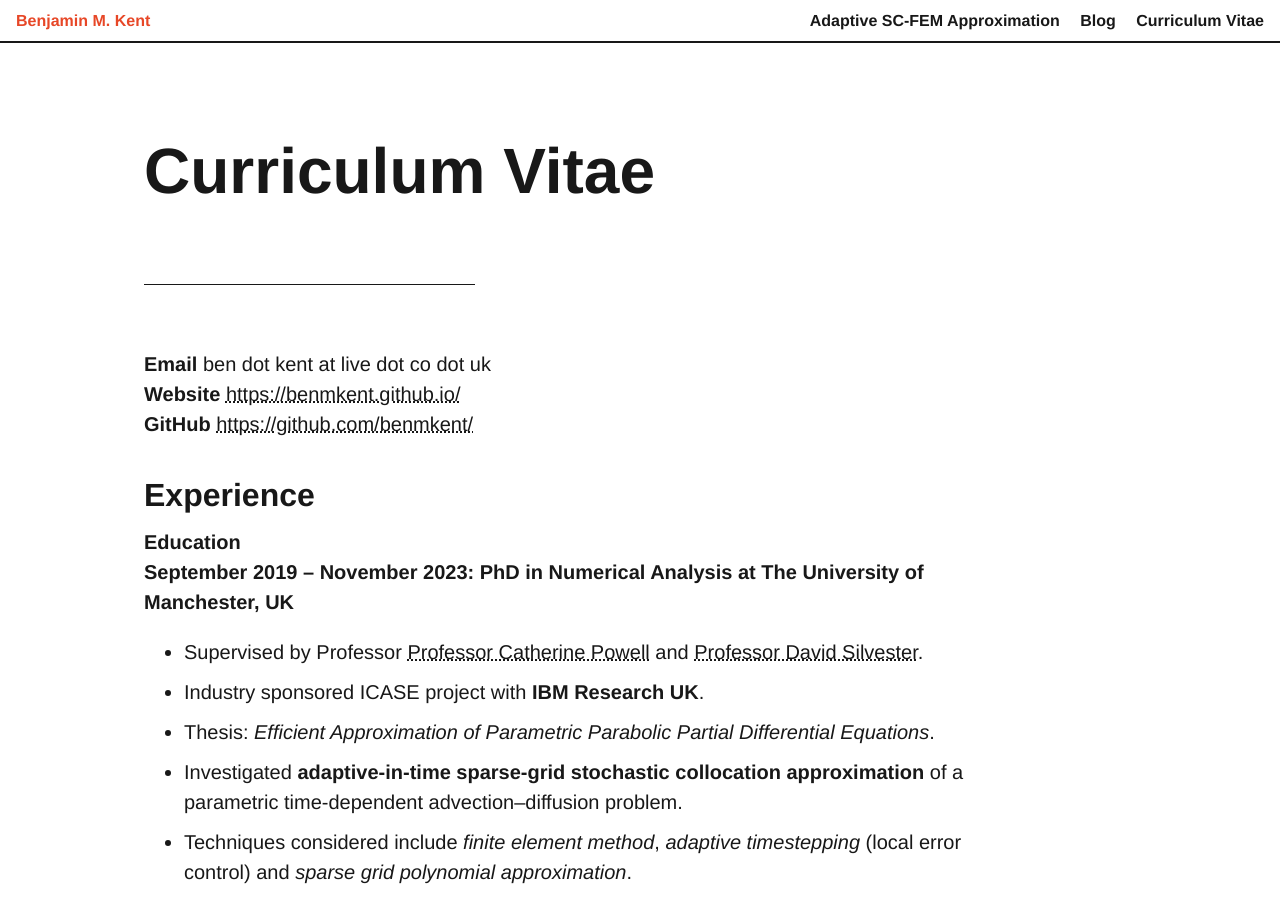
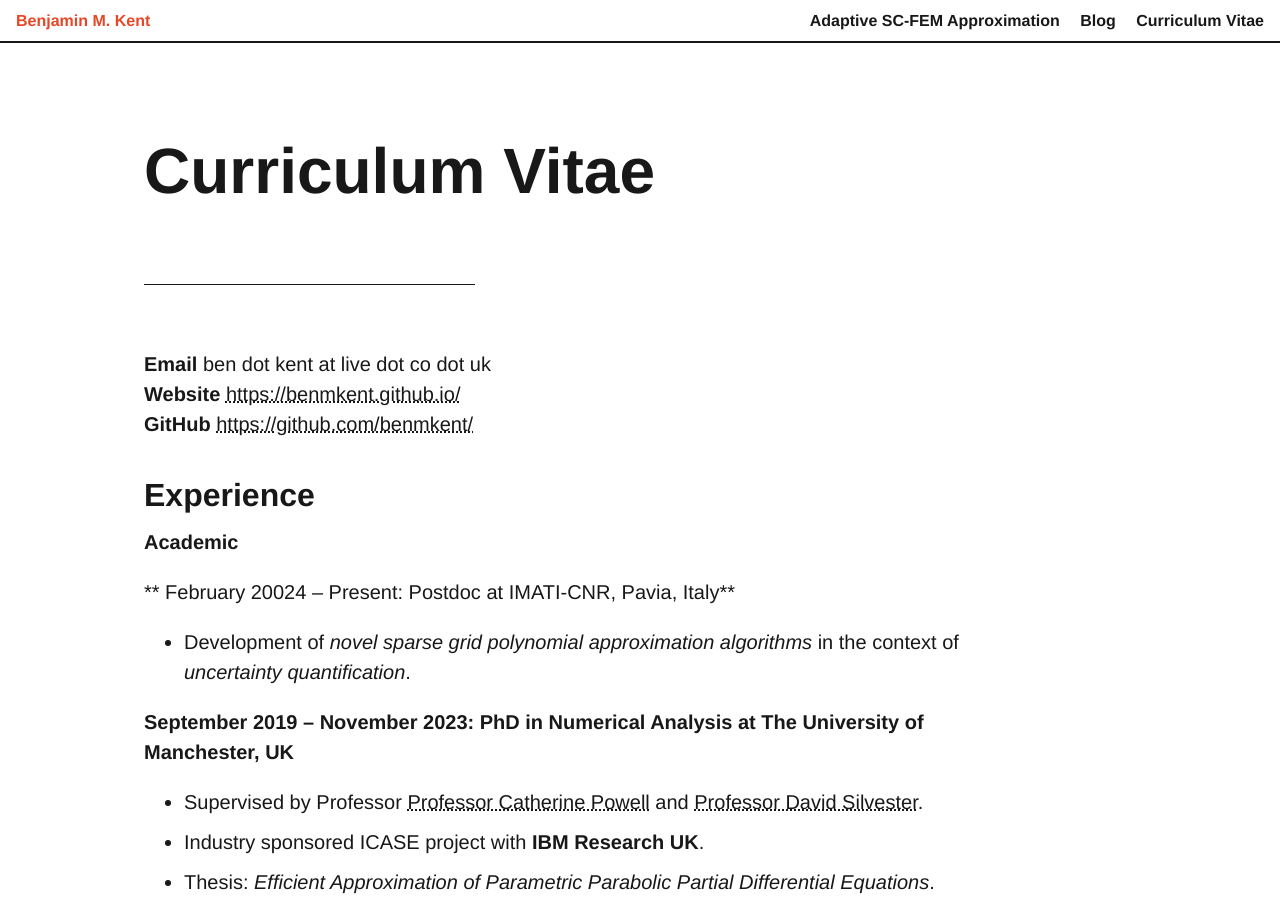
Before and after one commit to benmkent/benmkent.github.io, a Jekyll site: the page built from cv.md, in a window 1280 px wide and 900 px high. Built offline with Jekyll 4.4.1, drawn with Linux system fonts in a browser that asks for light colours.

```diff
--- a/cv.md
+++ b/cv.md
@@ -10,9 +10,12 @@ permalink: /cv/
 
 # Experience
 
-**Education**
+**Academic**
+
+** February 20024 – Present: Postdoc at IMATI-CNR, Pavia, Italy**
+- Development of *novel sparse grid polynomial approximation algorithms* in the context of *uncertainty quantification*.
+
 **September 2019 – November 2023: PhD in Numerical Analysis at The University of Manchester, UK**
-
 -   Supervised by Professor [Professor Catherine Powell](https://personalpages.manchester.ac.uk/staff/Catherine.Powell/) and [Professor David Silvester](https://personalpages.manchester.ac.uk/staff/david.silvester/).
 -   Industry sponsored ICASE project with **IBM Research UK**.
 -   Thesis: *Efficient Approximation of Parametric Parabolic Partial Differential Equations*.
```
Also changed, not shown: _posts/postdoc-imati/2024-02--19-imati.md (added, +10 -0 lines), index.md (+1 -0 lines).
